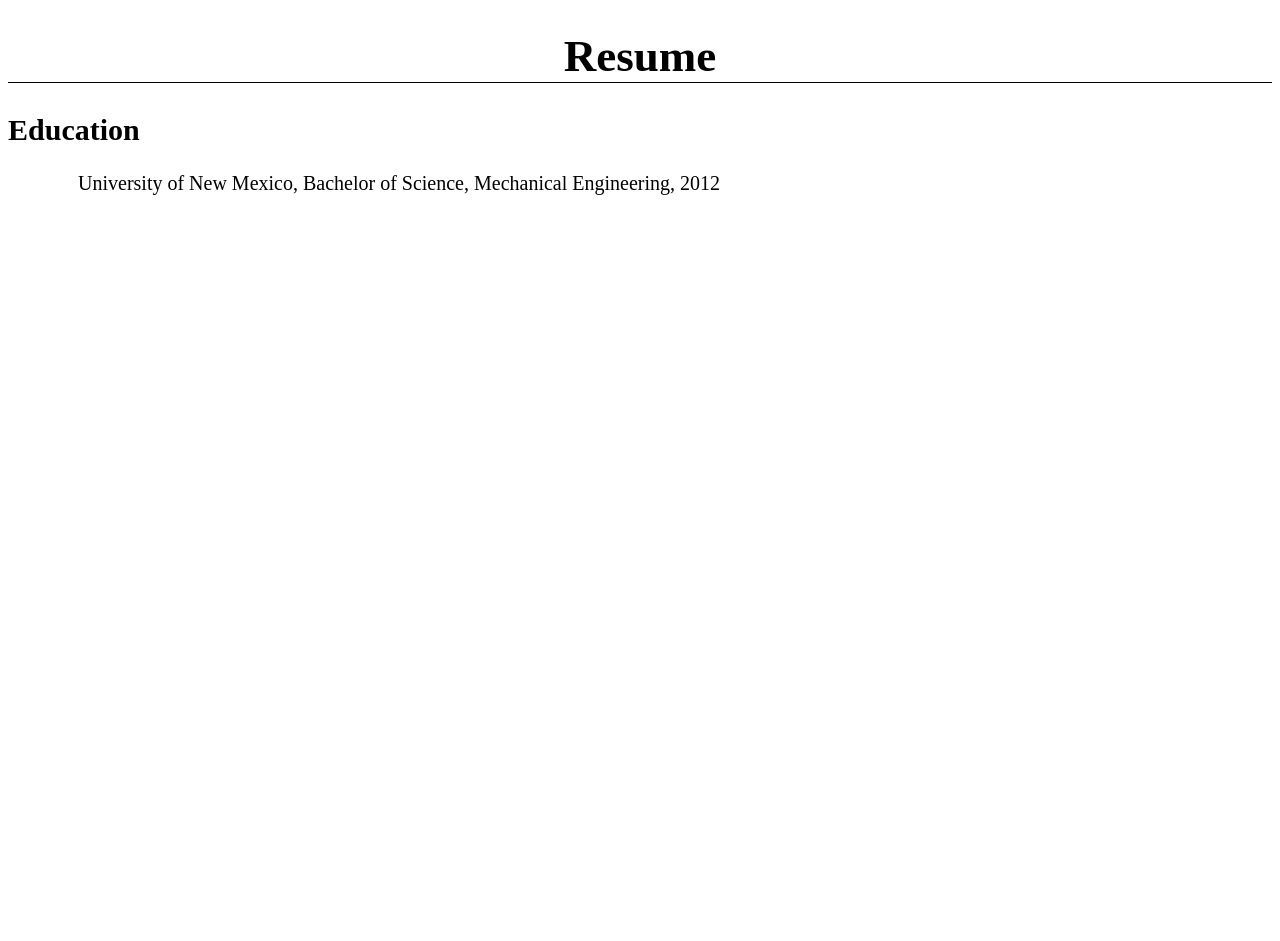
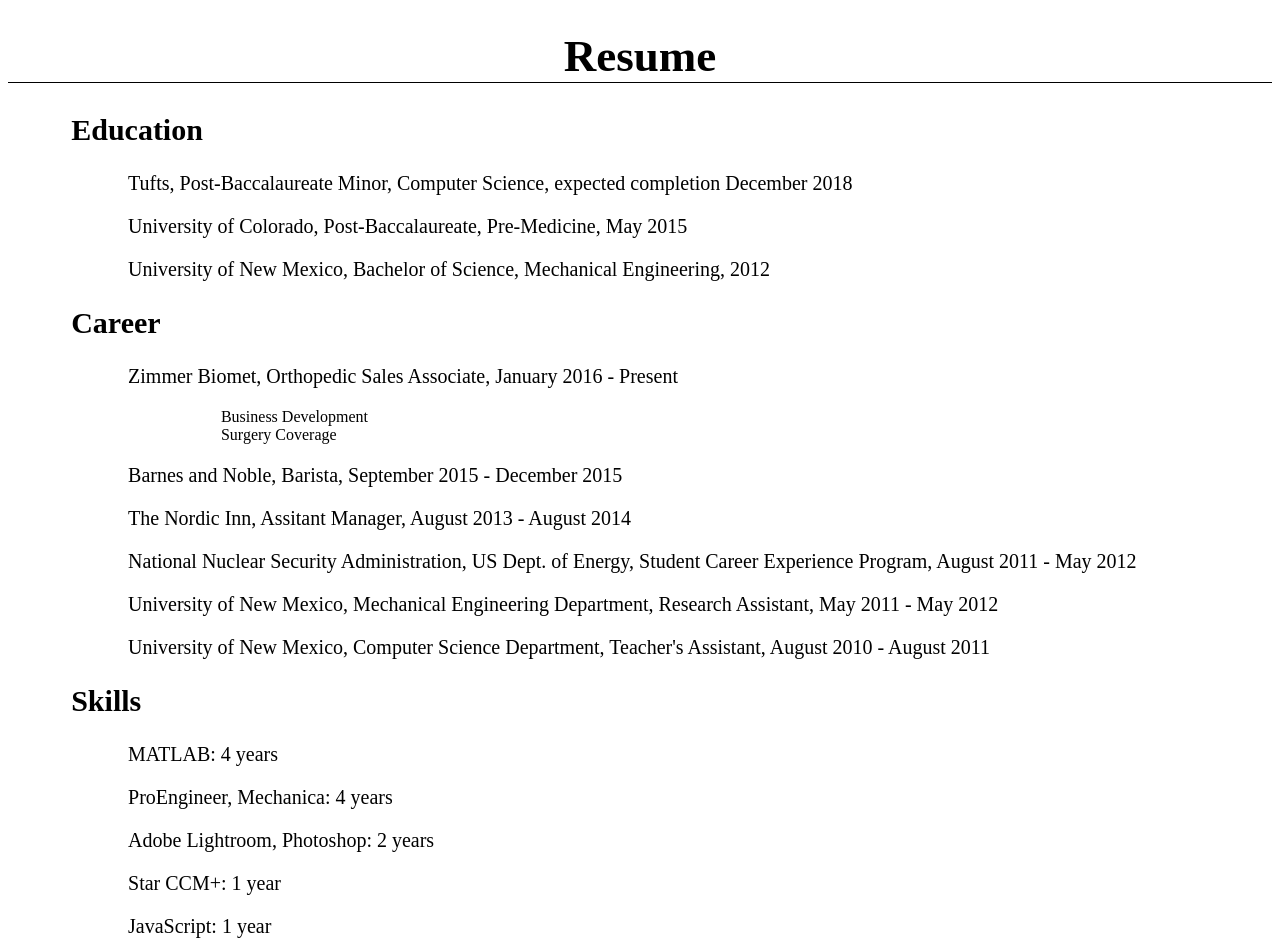
Before and after one commit to mrobin12/mrobin12.github.io, a plain HTML site: page resume.html in a window 1280 px wide. Before the commit the page ends 800 px from the top, so only its background shows below. Drawn offline with Linux system fonts and the light colour scheme.

Commit message:
Add content to all html, update styelsheets

```diff
--- a/resume.html
+++ b/resume.html
@@ -8,7 +8,28 @@
 	</head>
 	<body>
 		<h1>Resume</h1>
+	<div>
 		<h2>Education</h2>
+		<p>Tufts, Post-Baccalaureate Minor, Computer Science, expected completion December 2018</p>
+		<p>University of Colorado, Post-Baccalaureate, Pre-Medicine, May 2015</p>
 		<p>University of New Mexico, Bachelor of Science, Mechanical Engineering, 2012</p>
+		<h2>Career</h2>
+		<div>Zimmer Biomet, Orthopedic Sales Associate, January 2016 - Present</div>
+			<ul>
+				<li>Business Development</li>
+				<li>Surgery Coverage</li>
+			</ul>
+		<p>Barnes and Noble, Barista, September 2015 - December 2015</p>
+		<p>The Nordic Inn, Assitant Manager, August 2013 - August 2014</p>
+		<p>National Nuclear Security Administration, US Dept. of Energy, Student Career Experience Program, August 2011 - May 2012</p>
+		<p>University of New Mexico, Mechanical Engineering Department, Research Assistant, May 2011 - May 2012</p>
+		<p>University of New Mexico, Computer Science Department, Teacher's Assistant, August 2010 - August 2011</p>
+		<h2>Skills</h2>
+		<p>MATLAB: 4 years</p>
+		<p>ProEngineer, Mechanica: 4 years</p>
+		<p>Adobe Lightroom, Photoshop: 2 years</p>
+		<p>Star CCM+: 1 year</p>
+		<p>JavaScript: 1 year</p>
+	</div>
 	</body>
 </html>
--- a/style.css
+++ b/style.css
@@ -29,6 +29,6 @@
 	font-family: "Avenir";
 	font-size: 20px;
 	text-align: justify;
-	margin-left: 70px;
-	margin-right: 70px;
+	margin-left: 10%;
+	margin-right: 10%;
 }
--- a/style2.css
+++ b/style2.css
@@ -21,10 +21,22 @@
 	text-decoration: none;
 }
 
-p {
+p, div {
 	font-family: "Avenir";
 	font-size: 20px;
 	text-align: justify;
-	margin-left: 70px;
-	margin-right: 70px;
+	margin-left: 5%;
+	margin-right: 5%;
 }
+
+li {
+	font-family: "Avenir";
+	font-size: 16px;
+	text-align: justify;
+	margin-left: 10%;
+	margin-right: 10%;
+}
+
+ul {
+	list-style-type: none;
+}
```
Also changed, not shown: index.html (+2 -1 lines).
